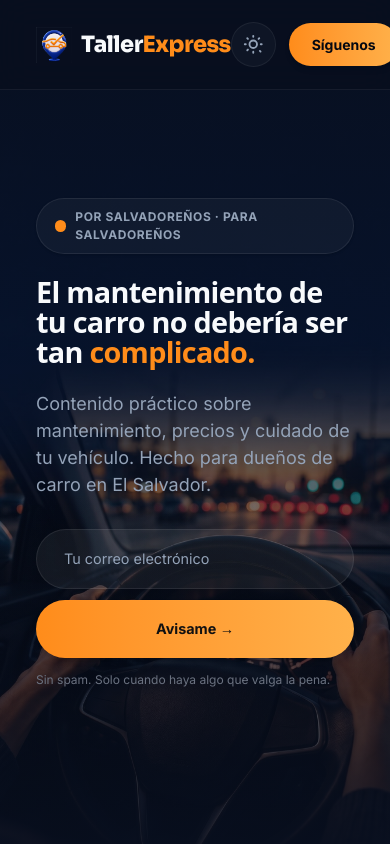
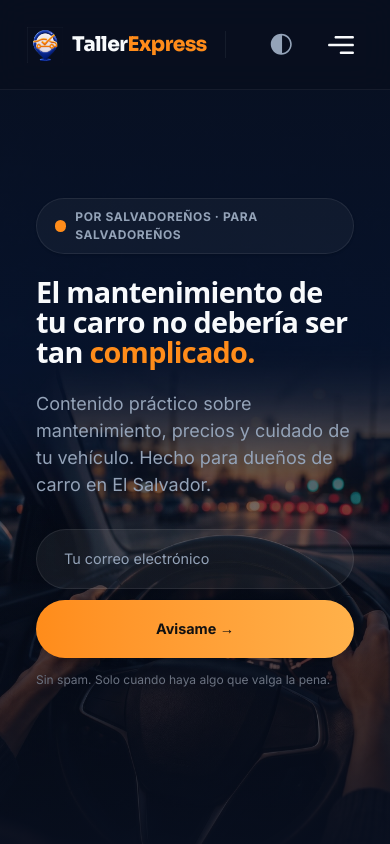
Before and after one commit to denyslopez/taller-express, a Next.js app: page / in a window 390 px wide. Shown: the top 844 px of the page. Built offline with nearby package versions, Linux system fonts and the light colour scheme.

Commit message:
feat: adapt mobile navbar layout to Magzin design with custom togglers

```diff
--- a/components/layout/Nav.tsx
+++ b/components/layout/Nav.tsx
@@ -1,13 +1,19 @@
+"use client";
+
 import Link from "next/link";
 import Image from "next/image";
+import { useState } from "react";
 import ThemeToggle from "@/components/ui/ThemeToggle";
 
 export default function Nav() {
+  const [isOpen, setIsOpen] = useState(false);
+
   return (
     <header className="fixed top-0 left-0 right-0 z-50 h-20 bg-te-bg/75 backdrop-blur-lg border-b border-te-glass-border flex items-center">
-      <div className="w-full max-w-[1280px] mx-auto px-8 flex items-center justify-between">
+      {/* Desktop Navbar layout - perfectly untouched */}
+      <div className="hidden md:flex w-full max-w-[1280px] mx-auto px-8 items-center justify-between">
         {/* Logo / Wordmark */}
-        <Link href="/" className="flex items-center gap-2 md:gap-2.5 font-display text-xl md:text-2xl font-extrabold tracking-tight select-none group">
+        <Link href="/" className="flex items-center gap-2.5 font-display text-xl md:text-2xl font-extrabold tracking-tight select-none group">
           <div className="relative w-8 h-8 md:w-9 md:h-9 transition-transform duration-300 group-hover:scale-105 shrink-0">
             <Image
               src="/images/taller-express-icon.png"
@@ -25,7 +31,7 @@ export default function Nav() {
         </Link>
 
         {/* Navigation Links - Desktop Only */}
-        <nav className="hidden md:flex items-center gap-10">
+        <nav className="flex items-center gap-10">
           <Link href="/blog" className="font-body text-[0.95rem] font-medium text-te-muted hover:text-white transition-colors duration-200">
             Artículos
           </Link>
@@ -50,6 +56,123 @@ export default function Nav() {
           </a>
         </div>
       </div>
+
+      {/* Mobile Navbar layout (Magzin Design Sync) */}
+      <div className="flex md:hidden w-full items-center justify-between px-6 h-full">
+        {/* Left Area: Brand and Vertical Divider */}
+        <div className="flex items-center gap-4 h-full">
+          <Link
+            href="/"
+            onClick={() => setIsOpen(false)}
+            className="flex items-center gap-2 font-display text-lg font-extrabold tracking-tight select-none group"
+          >
+            <div className="relative w-8 h-8 transition-transform duration-300 group-hover:scale-105 shrink-0">
+              <Image
+                src="/images/taller-express-icon.png"
+                alt="Taller Express Icon"
+                fill
+                sizes="32px"
+                className="object-contain"
+                priority
+              />
+            </div>
+            <div className="flex items-center">
+              <span className="text-te-text">Taller</span>
+              <span className="text-te-orange">Express</span>
+            </div>
+          </Link>
+
+          {/* Vertical divider line */}
+          <div className="w-[1px] h-6 bg-te-glass-border" />
+        </div>
+
+        {/* Right Area: Theme Toggle & Hamburger */}
+        <div className="flex items-center gap-4">
+          <ThemeToggle isMobile />
+
+          <button
+            onClick={() => setIsOpen(!isOpen)}
+            type="button"
+            className="text-te-text hover:text-te-orange transition-colors duration-300 cursor-pointer select-none outline-none group p-2 flex items-center justify-center"
+            aria-label={isOpen ? "Cerrar menú" : "Abrir menú"}
+          >
+            {isOpen ? (
+              // Close Icon from Magzin
+              <svg
+                className="w-6 h-6 transition-transform duration-300 hover:rotate-90"
+                viewBox="0 0 24 24"
+                fill="none"
+              >
+                <path
+                  d="M17.25 6.75L6.75 17.25"
+                  stroke="currentColor"
+                  strokeWidth="2"
+                  strokeLinecap="round"
+                  strokeLinejoin="round"
+                />
+                <path
+                  d="M6.75 6.75L17.25 17.25"
+                  stroke="currentColor"
+                  strokeWidth="2"
+                  strokeLinecap="round"
+                  strokeLinejoin="round"
+                />
+              </svg>
+            ) : (
+              // Staggered Hamburger Icon from Magzin
+              <svg
+                className="w-[26px] h-[26px] fill-current transition-transform duration-300 group-hover:scale-105"
+                viewBox="0 0 26 26"
+              >
+                <path d="M6.5 5.19999C6.5 4.48205 7.08206 3.89999 7.8 3.89999H24.7C25.4179 3.89999 26 4.48205 26 5.19999C26 5.91794 25.4179 6.49999 24.7 6.49999H7.8C7.08206 6.49999 6.5 5.91789 6.5 5.19999ZM24.7 11.7H1.3C0.582055 11.7 0 12.2821 0 13C0 13.7179 0.582055 14.3 1.3 14.3H24.7C25.4179 14.3 26 13.7179 26 13C26 12.2821 25.4179 11.7 24.7 11.7ZM24.7 19.5H13C12.2821 19.5 11.7 20.082 11.7 20.8C11.7 21.5179 12.2821 22.1 13 22.1H24.7C25.4179 22.1 26 21.5179 26 20.8C26 20.082 25.4179 19.5 24.7 19.5Z" />
+              </svg>
+            )}
+          </button>
+        </div>
+      </div>
+
+      {/* Mobile Drawer Dropdown Overlay */}
+      <div
+        className={`absolute top-20 left-0 right-0 bg-te-bg-alt/95 backdrop-blur-xl border-b border-te-glass-border py-8 px-6 flex flex-col gap-6 md:hidden transition-all duration-300 ease-in-out origin-top shadow-2xl ${
+          isOpen ? "opacity-100 scale-y-100 translate-y-0 visible" : "opacity-0 scale-y-95 -translate-y-2 invisible"
+        }`}
+      >
+        <nav className="flex flex-col">
+          <Link
+            href="/blog"
+            onClick={() => setIsOpen(false)}
+            className="font-body text-[1.1rem] font-semibold text-te-muted hover:text-white transition-colors duration-200 py-3.5 border-b border-te-glass-border/30 flex items-center justify-between group"
+          >
+            <span>Artículos</span>
+            <span className="text-te-orange opacity-0 -translate-x-2 transition-all duration-300 group-hover:opacity-100 group-hover:translate-x-0">➔</span>
+          </Link>
+          <Link
+            href="/guia"
+            onClick={() => setIsOpen(false)}
+            className="font-body text-[1.1rem] font-semibold text-te-muted hover:text-white transition-colors duration-200 py-3.5 border-b border-te-glass-border/30 flex items-center justify-between group"
+          >
+            <span>La Guía</span>
+            <span className="text-te-orange opacity-0 -translate-x-2 transition-all duration-300 group-hover:opacity-100 group-hover:translate-x-0">➔</span>
+          </Link>
+          <Link
+            href="/blog?cat=comunidad"
+            onClick={() => setIsOpen(false)}
+            className="font-body text-[1.1rem] font-semibold text-te-muted hover:text-white transition-colors duration-200 py-3.5 border-b border-te-glass-border/30 flex items-center justify-between group"
+          >
+            <span>Comunidad</span>
+            <span className="text-te-orange opacity-0 -translate-x-2 transition-all duration-300 group-hover:opacity-100 group-hover:translate-x-0">➔</span>
+          </Link>
+        </nav>
+
+        <a
+          href="https://instagram.com"
+          target="_blank"
+          rel="noopener noreferrer"
+          className="w-full inline-flex items-center justify-center bg-gradient-to-r from-te-orange to-te-orange-hover text-te-bg-alt font-body font-bold text-[15px] py-3 rounded-full shadow-lg transition-all duration-300 hover:scale-102 hover:shadow-te-orange/30 mt-2"
+        >
+          Síguenos
+        </a>
+      </div>
     </header>
   );
 }
--- a/components/ui/ThemeToggle.tsx
+++ b/components/ui/ThemeToggle.tsx
@@ -2,7 +2,7 @@
 
 import { useEffect, useState } from "react";
 
-export default function ThemeToggle() {
+export default function ThemeToggle({ isMobile = false }: { isMobile?: boolean }) {
   const [theme, setTheme] = useState<"dark" | "light">("dark");
 
   useEffect(() => {
@@ -23,44 +23,28 @@ export default function ThemeToggle() {
     }
   };
 
+  const buttonClasses = isMobile
+    ? "text-te-muted hover:text-te-orange transition-colors duration-300 cursor-pointer select-none outline-none group flex items-center justify-center p-2"
+    : "w-10 h-10 rounded-full bg-te-glass-bg border border-te-glass-border hover:border-te-orange/30 hover:bg-te-glass-bg/10 transition-all duration-300 flex items-center justify-center cursor-pointer select-none outline-none group text-te-muted hover:text-te-text";
+
   return (
     <button
       onClick={toggleTheme}
       type="button"
-      className="w-10 h-10 rounded-full bg-te-glass-bg border border-te-glass-border hover:border-te-orange/30 hover:bg-te-glass-bg/10 transition-all duration-300 flex items-center justify-center cursor-pointer select-none outline-none group text-te-muted hover:text-te-text"
+      className={buttonClasses}
       aria-label="Cambiar tema"
     >
-      {theme === "dark" ? (
-        // Sun Icon (rotates 45deg on hover)
       <svg
-          className="w-5 h-5 transition-transform duration-500 group-hover:rotate-45"
+        className="w-5 h-5 transition-transform duration-500 group-hover:rotate-180"
+        xmlns="http://www.w3.org/2000/svg"
+        viewBox="0 0 20 20"
         fill="none"
-          stroke="currentColor"
-          strokeWidth="2"
-          viewBox="0 0 24 24"
       >
         <path
-            strokeLinecap="round"
-            strokeLinejoin="round"
-            d="M12 3v1m0 16v1m9-9h-1M4 12H3m15.364-6.364l-.707.707M6.343 17.657l-.707.707m0-12.728l.707.707m12.728 12.728l.707.707M12 8a4 4 0 100 8 4 4 0 000-8z"
+          d="M10.0018 0.666992C4.85543 0.666992 0.666656 4.85439 0.666656 10.0008C0.666656 15.1471 4.85543 19.3359 10.0018 19.3359C15.1482 19.3359 19.337 15.1471 19.337 10.0008C19.337 4.85439 15.1482 0.666992 10.0018 0.666992ZM10.7212 2.13662C14.7526 2.49852 17.8982 5.87302 17.8982 10.0008C17.8982 14.1285 14.7526 17.503 10.7212 17.8649V2.13662Z"
+          fill="currentColor"
         />
       </svg>
-      ) : (
-        // Moon Icon (rotates slightly on hover)
-        <svg
-          className="w-5 h-5 transition-transform duration-500 group-hover:-rotate-12"
-          fill="none"
-          stroke="currentColor"
-          strokeWidth="2"
-          viewBox="0 0 24 24"
-        >
-          <path
-            strokeLinecap="round"
-            strokeLinejoin="round"
-            d="M20.354 15.354A9 9 0 018.646 3.646 9.003 9.003 0 0012 21a9.003 9.003 0 008.354-5.646z"
-          />
-        </svg>
-      )}
     </button>
   );
 }
```
Lines whose indentation alone changed are shown as unchanged.
